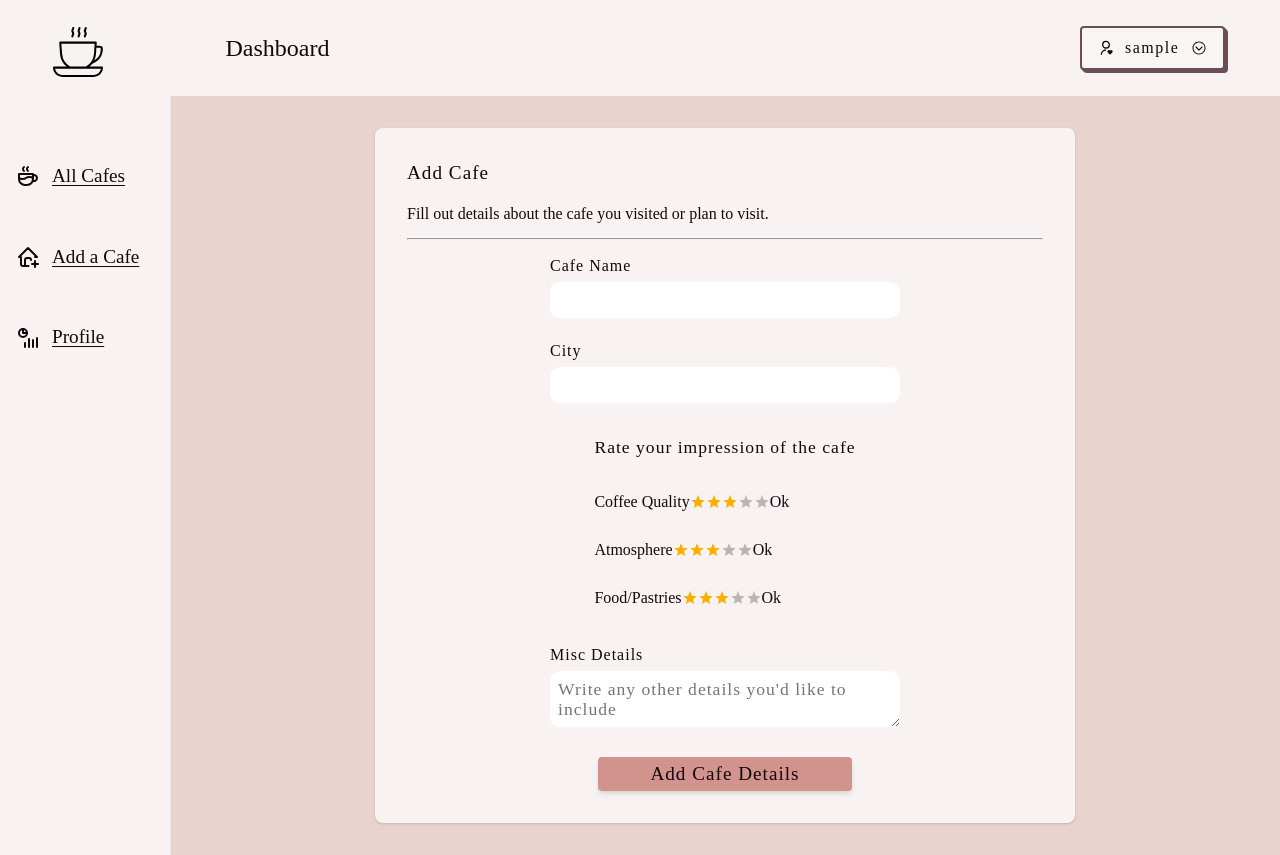
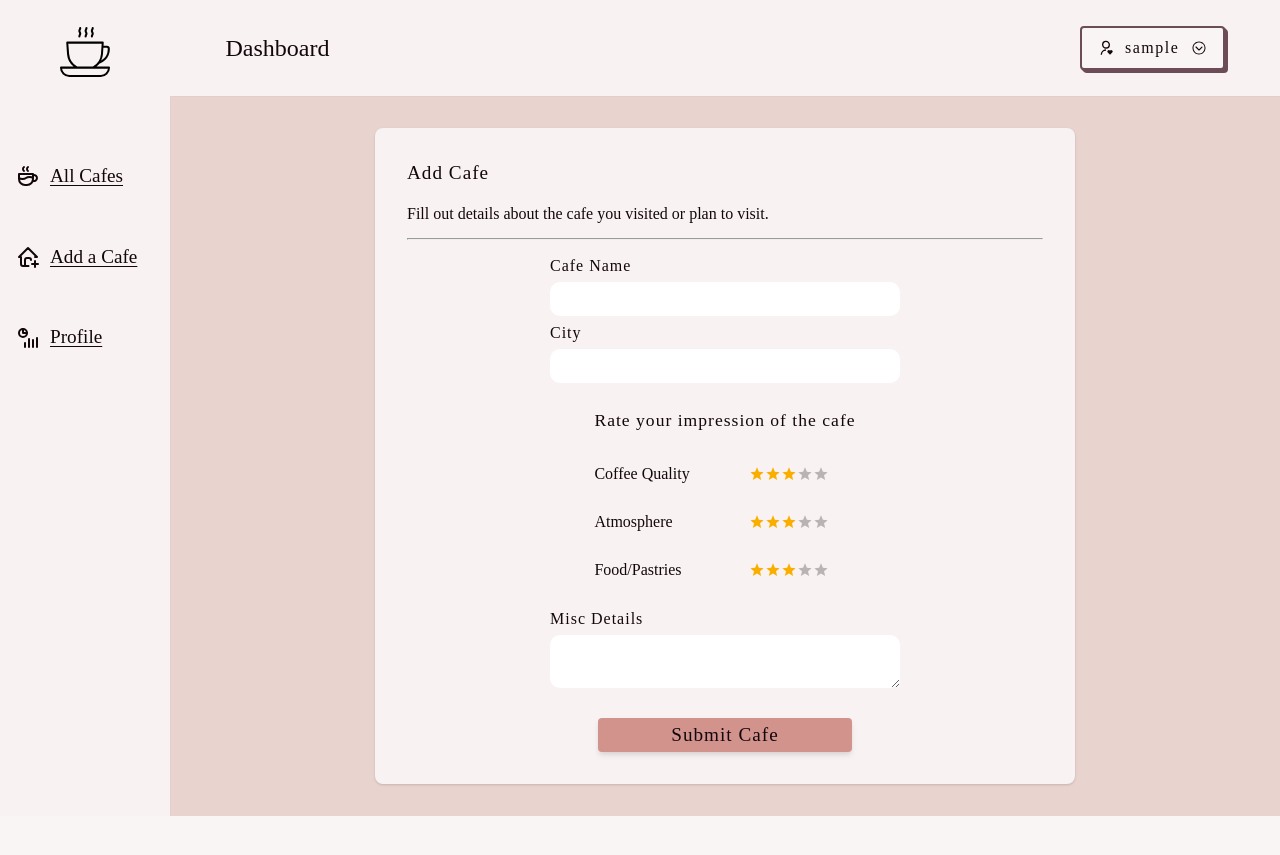
Before and after one commit to whitneywind/cafe-tracking, a React (Create React App) app in the folder client/: page /dashboard/add-cafe in a window 1280 px wide. After the commit the page ends 816 px from the top, so only its background shows below. Built offline with nearby package versions, Linux system fonts and the light colour scheme; sample sign-in values are in the browser's storage.

Commit message:
styling edits to form

```diff
--- a/client/src/assets/wrappers/AddCafeWrapper.js
+++ b/client/src/assets/wrappers/AddCafeWrapper.js
@@ -5,6 +5,10 @@ const Wrapper = styled.div`
     width: auto;
     display: flex;
     align-items: center;
+    justify-content: space-between;
+  }
+  .ratings-container {
+    width: 90%;
   }
   h1 {
     font-size: 1.2rem;
@@ -33,19 +37,17 @@ const Wrapper = styled.div`
     display: flex;
     flex-direction: column;
     flex-wrap: wrap;
-    gap: 1rem;
+    gap: 8px;
   }
   .middle-row {
     display: flex;
     justify-content: space-around;
   }
-  .middle-row label {
-  }
   .form-section {
     display: flex;
     flex-direction: column;
     flex-wrap: wrap;
-    gap: 1rem;
+    gap: 0;
   }
   .visited-row {
     width: 350px;
@@ -58,12 +60,14 @@ const Wrapper = styled.div`
   }
   .form-input {
     display: block;
-    font-size: 1.1rem;
+    font-size: 1rem;
     padding: 8px 8px;
     width: 350px;
     letter-spacing: 1px;
     border-radius: 10px;
     border: none;
+    font-family: Arial, Helvetica, sans-serif;
+    color: var(--mainBlack);
   }
   .btn-container {
     width: 100%;
@@ -81,6 +85,14 @@ const Wrapper = styled.div`
     box-shadow: var(--shadow-2);
     display: inline-block;
     margin-top: 30px;
+  }
+  .alert {
+    width: 350px;
+    z-index: 10;
+    position: absolute;
+    margin-top: 1rem;
+    margin-left: 15rem;
+    font-size: 1.5rem;
   }
   /* @media (min-width: 992px) {
     .form-container {
--- a/client/src/assets/wrappers/ProfileWrapper.js
+++ b/client/src/assets/wrappers/ProfileWrapper.js
@@ -34,11 +34,13 @@ const Wrapper = styles.div`
   .form-input {
     display: block;
     font-size: 1.1rem;
-    padding: 8px 8px;
+    padding: 8px 8px 4px;
     width: 350px;
     letter-spacing: 1px;
     border-radius: 0.5rem;
     border: none;
+    font-family: Arial, Helvetica, sans-serif;
+    color: var(--mainBlack);
   }
   .profile-btn {
     width: 100%;
@@ -51,7 +53,7 @@ const Wrapper = styles.div`
     padding: 0.375rem 0.75rem;
     box-shadow: var(--shadow-2);
     display: inline-block;
-    margin-top: 60px;
+    margin-top: 50px;
   }
 
   @media (min-width: 1225px) {
--- a/client/src/components/Navbar.jsx
+++ b/client/src/components/Navbar.jsx
@@ -1,10 +1,10 @@
-import styled from "styled-components"
-import { useAppContext } from "../context/appContext"
-import Logo from "./Logo"
-import { BsReverseLayoutTextSidebarReverse } from "react-icons/bs"
-import {IoIosArrowDropdown} from "react-icons/io"
-import { RiUserHeartLine } from "react-icons/ri"
-import { useState } from "react"
+import styled from "styled-components";
+import { useAppContext } from "../context/appContext";
+import Logo from "./Logo";
+import { BsReverseLayoutTextSidebarReverse } from "react-icons/bs";
+import { IoIosArrowDropdown } from "react-icons/io";
+import { RiUserHeartLine } from "react-icons/ri";
+import { useState } from "react";
 
 const Navbar = () => {
   const { toggleSmallSidebar, user, logoutUser } = useAppContext();
@@ -46,16 +46,16 @@ const Navbar = () => {
         </div>
       </div>
     </Wrapper>
-  )
-}
-export default Navbar
+  );
+};
+export default Navbar;
 
 const Wrapper = styled.nav`
   height: 6rem;
   display: flex;
   align-items: center;
   justify-content: center;
-  box-shadow: 1px 0px 0px 0px rgba(245, 245, 245, 0.56);
+  box-shadow: 2px 0px 1px 0px rgba(188, 188, 188, 0.957);
   background: var(--mainColor1Alt);
 
   .logo {
@@ -95,7 +95,8 @@ const Wrapper = styled.nav`
     text-decoration: none;
     border-radius: 0.25rem;
     border: 2px solid var(--mainColor4);
-    box-shadow: 1px 1px 0 var(--mainColor4), 2px 2px 0 var(--mainColor4), 3px 3px 0 var(--mainColor4);
+    box-shadow: 1px 1px 0 var(--mainColor4), 2px 2px 0 var(--mainColor4),
+      3px 3px 0 var(--mainColor4);
   }
   .btn:active {
     box-shadow: 0 0 0 0;
@@ -133,7 +134,7 @@ const Wrapper = styled.nav`
     margin: 0;
     font-size: 1.5rem;
     font-weight: 500;
-    color: var(--mainBlack)
+    color: var(--mainBlack);
   }
   .logo {
     width: 2.1rem;
@@ -155,4 +156,4 @@ const Wrapper = styled.nav`
       display: block;
     }
   }
-`
+`;
--- a/client/src/components/Sidebar.jsx
+++ b/client/src/components/Sidebar.jsx
@@ -1,6 +1,6 @@
-import styled from "styled-components"
-import Logo from "./Logo"
-import MenuLinks from "./MenuLinks"
+import styled from "styled-components";
+import Logo from "./Logo";
+import MenuLinks from "./MenuLinks";
 
 const Sidebar = ({ children }) => {
   // TO-DO: map out links with details instead of hardcoding later
@@ -15,8 +15,8 @@ const Sidebar = ({ children }) => {
         </div>
       </div>
     </Wrapper>
-  )
-}
+  );
+};
 
 const Wrapper = styled.section`
   display: none;
@@ -28,7 +28,7 @@ const Wrapper = styled.section`
       height: 100%;
       width: 170px;
       background: var(--mainColor1Alt);
-            box-shadow: 1px 0px 0px 0px rgba(245, 245, 245, 0.56);
+      box-shadow: 0px 0px 1px 0px rgba(188, 188, 188, 0.957);
     }
     .content {
       position: sticky;
@@ -39,7 +39,6 @@ const Wrapper = styled.section`
       display: flex;
       align-items: center;
       justify-content: center;
-            margin-right: 15px;
     }
     .menu-links {
       padding-top: 2rem;
@@ -64,7 +63,7 @@ const Wrapper = styled.section`
     }
     .icon {
       font-size: 1.5rem;
-        margin-right: 12px;
+      margin-right: 10px;
       margin-left: 1rem;
       display: grid;
       place-items: center;
@@ -74,6 +73,6 @@ const Wrapper = styled.section`
       color: var(--mainColor5);
     }
   }
-`
+`;
 
-export default Sidebar
+export default Sidebar;
--- a/client/src/context/appContext.js
+++ b/client/src/context/appContext.js
@@ -138,8 +138,7 @@ const AppProvider = ({ children }) => {
 
   const addCafe = async (cafeInfo) => {
     try {
-      const response = await authReq.post("/cafes", cafeInfo);
-      console.log(response.data);
+      await authReq.post("/cafes", cafeInfo);
       dispatch({ type: "ADD_CAFE" });
     } catch (err) {
       console.log(err);
--- a/client/src/pages/dashboard-pages/AddCafe.jsx
+++ b/client/src/pages/dashboard-pages/AddCafe.jsx
@@ -17,23 +17,23 @@ const AddCafe = () => {
 
   const [cafeState, setCafeState] = useState(defaultCafeState);
 
-  const [hoverCoffee, setHoverCoffee] = useState(-1);
-  const [hoverVibe, setHoverVibe] = useState(-1);
-  const [hoverFood, setHoverFood] = useState(-1);
+  // const [hoverCoffee, setHoverCoffee] = useState(-1);
+  // const [hoverVibe, setHoverVibe] = useState(-1);
+  // const [hoverFood, setHoverFood] = useState(-1);
 
-  const labels = {
-    1: "Worthless",
-    2: "Poor",
-    3: "Ok",
-    4: "Good",
-    5: "Excellent",
-  };
+  // const labels = {
+  //   1: "Worthless",
+  //   2: "Poor",
+  //   3: "Ok",
+  //   4: "Good",
+  //   5: "Excellent",
+  // };
 
-  const getLabelText = (value) => {
-    return `${value} Star${value !== 1 ? "s" : ""}, ${labels[value]}`;
-  };
+  // const getLabelText = (value) => {
+  //   return `${value} Star${value !== 1 ? "s" : ""}, ${labels[value]}`;
+  // };
 
-  const { showAlert, user, addCafe } = useAppContext();
+  const { showAlert, addCafe } = useAppContext();
 
   const handleSubmit = (e) => {
     e.preventDefault();
@@ -45,10 +45,11 @@ const AddCafe = () => {
     }, 3000);
   };
 
-  // TO-DO: make the Ratings components reusable FormRow components (map into these components using separate data file)
+  // TO-DO: make the Ratings components into reusable FormRow components (map into these components using separate form question data file)
 
   return (
     <Wrapper>
+      {showAlert && <Alert />}
       <div className="form-container">
         <header>
           <h1>Add Cafe</h1>
@@ -116,17 +117,17 @@ const AddCafe = () => {
               </div>
             </div> */}
 
-            <div className="form-section ratings">
+            <div className="form-section">
               <div className="form-row">
                 <h2>Rate your impression of the cafe</h2>
-
+                <div className="ratings-container">
                   <div className="rating-box">
                     <p>Coffee Quality</p>
                     <Rating
                       name="hover-feedback"
                       value={cafeState.coffeeValue}
                       precision={1}
-                    getLabelText={getLabelText}
+                      // getLabelText={getLabelText}
                       // onChange={(event, newValue) => {
                       //   setCoffeeValue(newValue);
                       // }}
@@ -137,12 +138,12 @@ const AddCafe = () => {
                         });
                       }}
                       size="small"
-                    onChangeActive={(event, newHover) => {
-                      setHoverCoffee(newHover);
-                    }}
+                      // onChangeActive={(event, newHover) => {
+                      //   setHoverCoffee(newHover);
+                      // }}
                       emptyIcon={<StarIcon fontSize="inherit" />}
                     />
-                  {cafeState.coffeeValue !== null && (
+                    {/* {cafeState.coffeeValue !== null && (
                       <p className="rating-desc">
                         {
                           labels[
@@ -152,7 +153,7 @@ const AddCafe = () => {
                           ]
                         }
                       </p>
-                  )}
+                    )} */}
                   </div>
 
                   <div className="rating-box">
@@ -161,7 +162,7 @@ const AddCafe = () => {
                       name="hover-feedback"
                       value={cafeState.vibeValue}
                       precision={1}
-                    getLabelText={getLabelText}
+                      // getLabelText={getLabelText}
                       onChange={(e, newValue) => {
                         setCafeState({
                           ...cafeState,
@@ -169,12 +170,12 @@ const AddCafe = () => {
                         });
                       }}
                       size="small"
-                    onChangeActive={(event, newHover) => {
-                      setHoverVibe(newHover);
-                    }}
+                      // onChangeActive={(event, newHover) => {
+                      //   setHoverVibe(newHover);
+                      // }}
                       emptyIcon={<StarIcon fontSize="inherit" />}
                     />
-                  {cafeState.vibeValue !== null && (
+                    {/* {cafeState.vibeValue !== null && (
                       <p className="rating-desc">
                         {
                           labels[
@@ -182,7 +183,7 @@ const AddCafe = () => {
                           ]
                         }
                       </p>
-                  )}
+                    )} */}
                   </div>
 
                   <div className="rating-box">
@@ -191,7 +192,7 @@ const AddCafe = () => {
                       name="hover-feedback"
                       value={cafeState.foodValue}
                       precision={1}
-                    getLabelText={getLabelText}
+                      // getLabelText={getLabelText}
                       onChange={(e, newValue) => {
                         setCafeState({
                           ...cafeState,
@@ -199,12 +200,12 @@ const AddCafe = () => {
                         });
                       }}
                       size="small"
-                    onChangeActive={(event, newHover) => {
-                      setHoverFood(newHover);
-                    }}
+                      // onChangeActive={(event, newHover) => {
+                      //   setHoverFood(newHover);
+                      // }}
                       emptyIcon={<StarIcon fontSize="inherit" />}
                     />
-                  {cafeState.foodValue !== null && (
+                    {/* {cafeState.foodValue !== null && (
                       <p className="rating-desc">
                         {
                           labels[
@@ -212,7 +213,8 @@ const AddCafe = () => {
                           ]
                         }
                       </p>
-                  )}
+                    )} */}
+                  </div>
                 </div>
               </div>
             </div>
@@ -241,19 +243,17 @@ const AddCafe = () => {
                       [e.target.name]: e.target.value,
                     });
                   }}
-                  placeholder="Write any other details you'd like to include"
                 />
               </div>
             </div>
           </div>
           <div className="btn-container">
             <button type="submit" className="add-btn">
-              Add Cafe Details
+              Submit Cafe
             </button>
           </div>
         </form>
       </div>
-      {showAlert && <Alert />}
     </Wrapper>
   );
 };
```
Also changed, not shown: 2 other files (tests, documents, lock files or other folders). Lines whose indentation alone changed are shown as unchanged.
